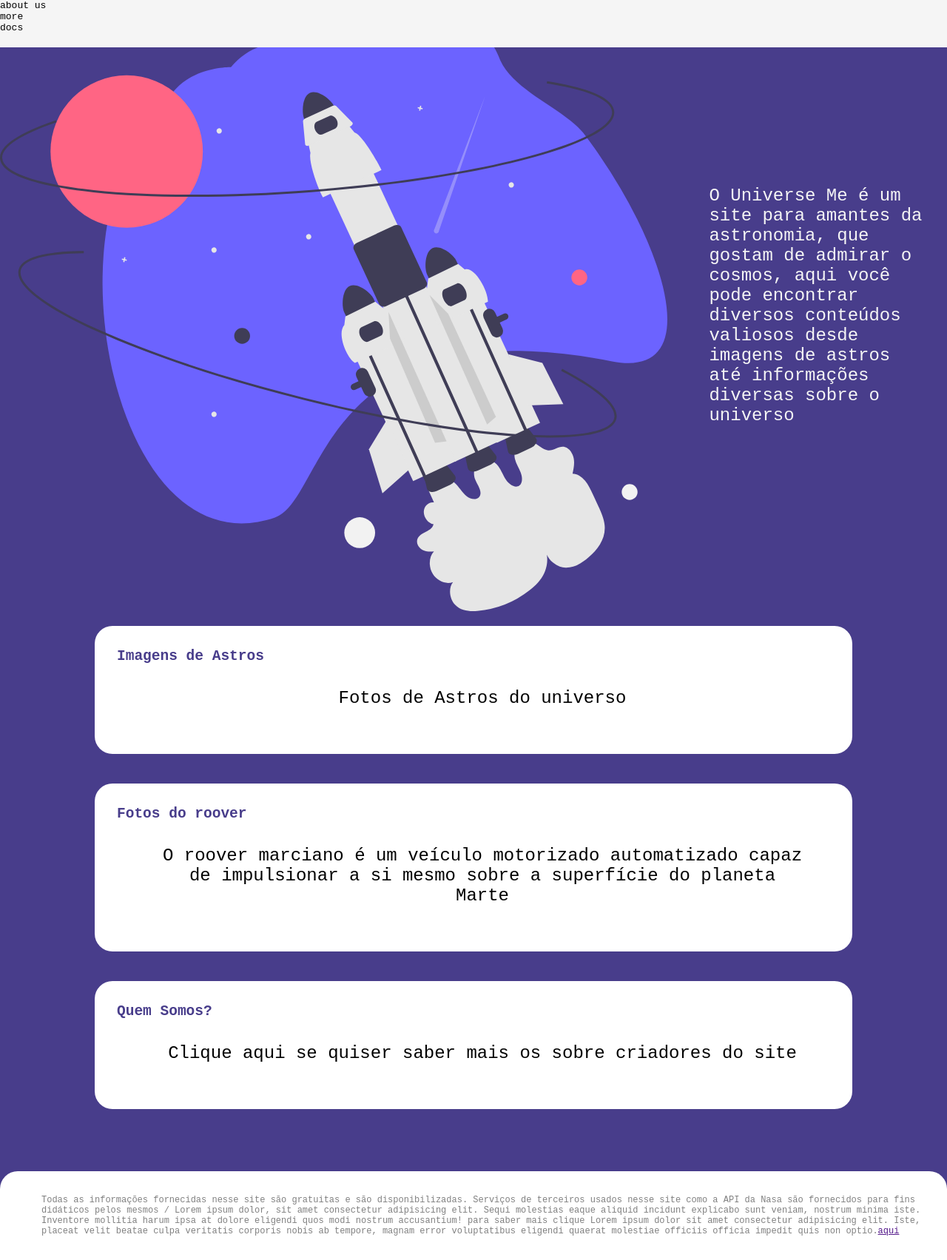
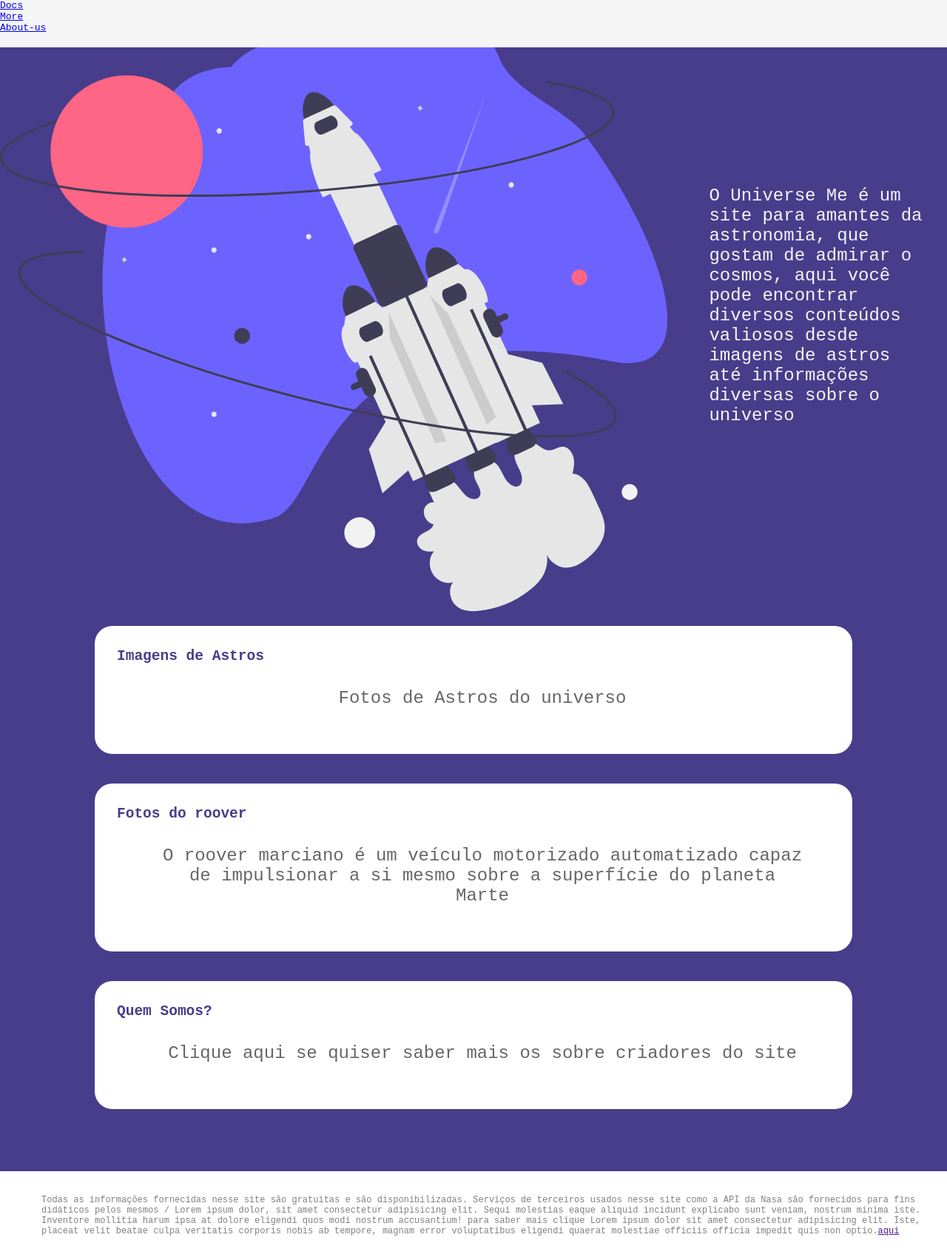
Before and after one commit to Luc4sGomes/UniverseMe, a website: page index.html in a window 1280 px wide. Shown: the whole page at 74% size. Drawn offline with Linux system fonts and the light colour scheme; no server answers.

Commit message:
added new things

```diff
--- a/index.html
+++ b/index.html
@@ -9,7 +9,7 @@
       href="https://fonts.googleapis.com/css2?family=Abel&family=Space+Mono:ital,wght@0,400;0,700;1,400;1,700&display=swap"
       rel="stylesheet"
     />
-    <title>Document</title>
+    <title>main</title>
   </head>
 
   <body>
@@ -17,9 +17,9 @@
       <div class="container-header">
         <nav>
           <ul>
-            <li>about us</li>
-            <li>more</li>
-            <li>docs</li>
+            <li><a href="/src/pages/docs.html">Docs</a></li>
+            <li><a href="/src/pages/more.html">More</a></li>
+            <li><a href="/src/pages/about.html">About-us</a></li>
           </ul>
         </nav>
       </div>
--- a/src/css/style.css
+++ b/src/css/style.css
@@ -61,7 +61,7 @@ h2 {
 }
 
 .paragraph-banner {
-  color: #000000;
+  color: rgb(102, 102, 102);
   text-align: center;
 }
 
@@ -72,8 +72,7 @@ h2 {
 footer {
   background-color: white;
   margin-top: 64px;
-  border-top-right-radius: 24px;
-  border-top-left-radius: 24px;
+
 }
 
 .paragraph-footer {
--- a/src/js/main.js
+++ b/src/js/main.js
@@ -1,4 +1,4 @@
-const apiKey = "NsILUexllW1GPxsdbcaA2cGvRkPGE3aqKhZizmbl";
+/*const apiKey = "NsILUexllW1GPxsdbcaA2cGvRkPGE3aqKhZizmbl";
 const url =
   "https://api.nasa.gov/mars-photos/api/v1/rovers/curiosity/photos?sol=1000&api_key=DEMO_KEY";
 const url2 = "https://api.nasa.gov/planetary/apod?api_key=DEMO_KEY";
@@ -9,4 +9,4 @@ function callUrl(url) {
     .then(json => console.log(json));
 }
 
-callUrl(url);
+callUrl(url);*/
```
Also changed, not shown: src/pages/about.html (added, +8 -0 lines), src/pages/docs.html (added, +8 -0 lines), src/pages/more.html (added, +8 -0 lines).
